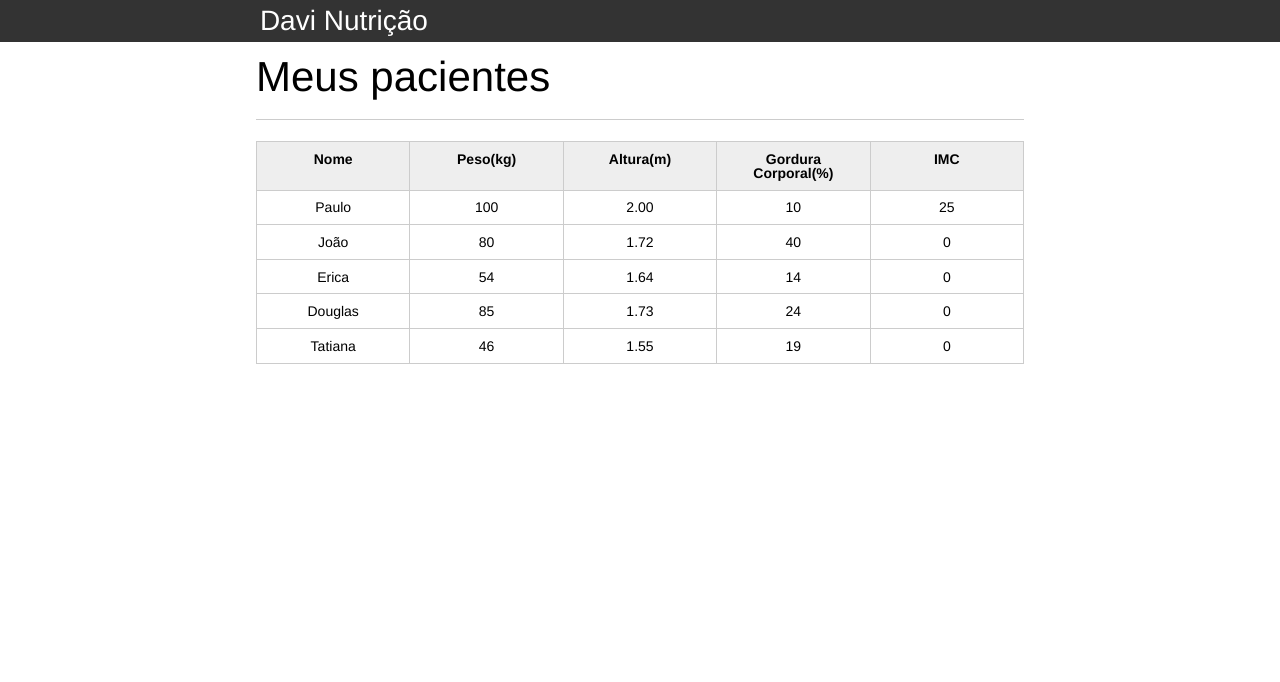
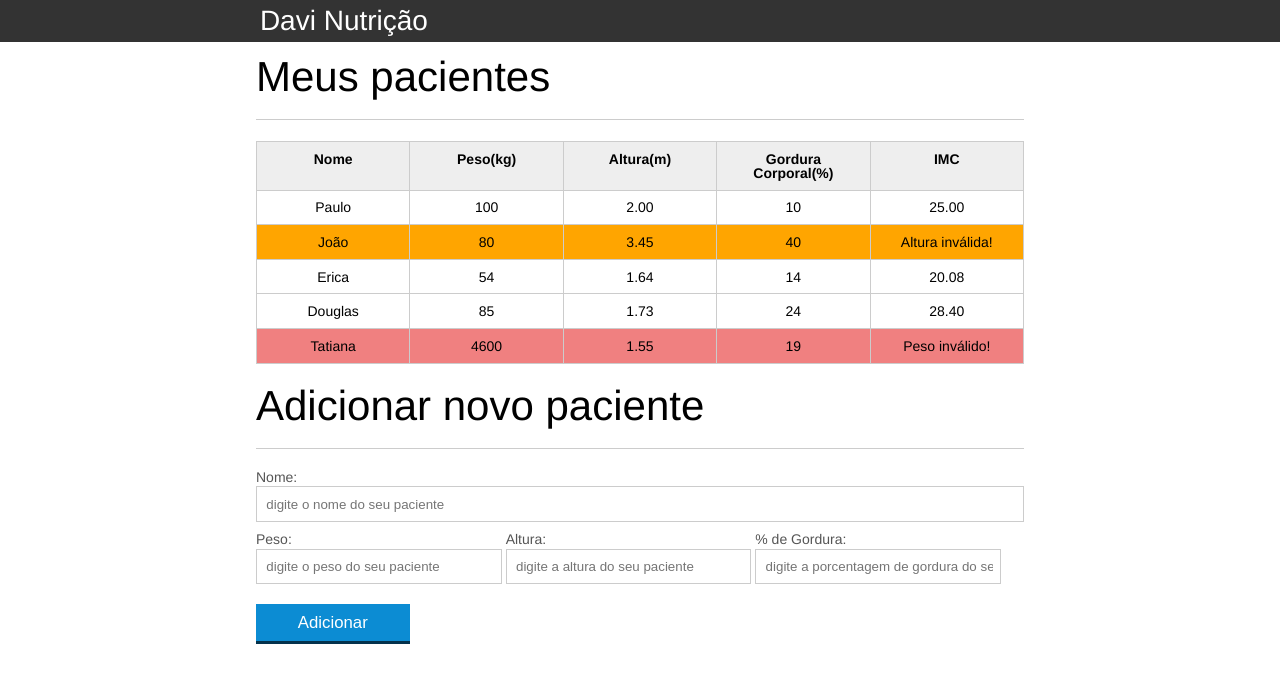
Before and after one commit to davipereirape/front-end, a plain HTML site: page introducao-javascript/index.html in a window 1280 px wide. Drawn offline with Linux system fonts and the light colour scheme.

Commit message:
formulário

```diff
--- a/introducao-javascript/css/index.css
+++ b/introducao-javascript/css/index.css
@@ -132,3 +132,8 @@ button[disabled=disabled], button:disabled {
 .campo-invalido{
 	border: 1px solid red;
 }
+
+.paciente-invalido
+{
+	background-color: orange;
+}
--- a/introducao-javascript/index.html
+++ b/introducao-javascript/index.html
@@ -40,7 +40,7 @@
 						<tr class="paciente" >
 							<td class="info-nome">João</td>
 							<td class="info-peso">80</td>
-							<td class="info-altura">1.72</td>
+							<td class="info-altura">3.45</td>
 							<td class="info-gordura">40</td>
 							<td class="info-imc">0</td>
 						</tr>
@@ -62,7 +62,7 @@
 						</tr>
 						<tr class="paciente" >
 							<td class="info-nome">Tatiana</td>
-							<td class="info-peso">46</td>
+							<td class="info-peso">4600</td>
 							<td class="info-altura">1.55</td>
 							<td class="info-gordura">19</td>
 							<td class="info-imc">0</td>
@@ -72,7 +72,32 @@
 
 			</section>
 		</main>
+		<br />
+		<section class="container">
+	    <h2 id="titulo-form">Adicionar novo paciente</h2>
+	    <form id="form-adiciona">
+	        <div class="">
+	            <label for="nome">Nome:</label>
+	            <input id="nome" name="nome" type="text" placeholder="digite o nome do seu paciente" class="campo">
+	        </div>
+	        <div class="grupo">
+	            <label for="peso">Peso:</label>
+	            <input id="peso" name="peso" type="text" placeholder="digite o peso do seu paciente" class="campo campo-medio">
+	        </div>
+	        <div class="grupo">
+	            <label for="altura">Altura:</label>
+	            <input id="altura" name="altura" type="text" placeholder="digite a altura do seu paciente" class="campo campo-medio">
+	        </div>
+	        <div class="grupo">
+	            <label for="gordura">% de Gordura:</label>
+	            <input id="gordura" name="gordura" type="text" placeholder="digite a porcentagem de gordura do seu paciente" class="campo campo-medio">
+	        </div>
+
+	        <button id="adicionar-paciente" class="botao bto-principal">Adicionar</button>
+	    </form>
+	</section>
 
 		<script src="js/principal.js" > </script>
+		<script src="js/form.js" > </script>
 	</body>
 </html>
--- /dev/null
+++ b/introducao-javascript/js/form.js
@@ -0,0 +1,49 @@
+
+// Eventos, Formulário e criação de Eventos
+titulo.addEventListener("click", function(){
+  console.log("Olá, posso chamar uma função anonima! ");
+});
+
+function mostraMensagem()
+{
+  console.log("Olá, eu fui clicado!");
+}
+
+var botaoAdicionar = document.querySelector("#adicionar-paciente");
+botaoAdicionar.addEventListener("click", function(event){
+  event.preventDefault();
+
+  var form = document.querySelector("#form-adiciona");
+  console.log(form);
+
+  var nome = form.nome.value;
+  var peso = form.peso.value;
+  var altura = form.altura.value;
+  var gordura = form.gordura.value;
+  console.log(gordura);
+
+  var pacienteTr = document.createElement("tr");
+  console.log(pacienteTr);
+
+  var nomeTd = document.createElement("td");
+  var pesoTd = document.createElement("td");
+  var alturaTd = document.createElement("td");
+  var gorduraTd = document.createElement("td");
+  var imcTd = document.createElement("td");
+
+  nomeTd.textContent = nome;
+  pesoTd.textContent = peso;
+  alturaTd.textContent = altura;
+  gorduraTd.textContent = gordura;
+  imcTd.textContent = "0";
+
+  pacienteTr.appendChild(nomeTd);
+  pacienteTr.appendChild(pesoTd);
+  pacienteTr.appendChild(alturaTd);
+  pacienteTr.appendChild(gorduraTd);
+
+  var tabela = document.querySelector("#tabela-pacientes");
+  tabela.appendChild(pacienteTr);
+
+})
+// FIM
--- a/introducao-javascript/js/principal.js
+++ b/introducao-javascript/js/principal.js
@@ -54,3 +54,42 @@ if (pesoValido && alturaValida)
 {
   tdIMC.textContent = peso / (altura * altura);
 }
+// FIM
+
+// Arrays, Loop e Estilos
+var pacientes = document.querySelectorAll(".paciente");
+for (var i = 0; i < pacientes.length; i++ )
+{
+  var paciente = pacientes[i];
+  var tdPeso = paciente.querySelector(".info-peso");
+  var peso = tdPeso.textContent;
+
+  var tdAltura = paciente.querySelector(".info-altura");
+  var altura = tdAltura.textContent;
+
+  var pesoValido = true;
+  var alturaValida = true;
+
+  var tdIMC = paciente.querySelector(".info-imc");
+
+  // Operadores lógicos
+  if (peso <= 0  || peso > 1000)
+  {
+    pesoValido = false;
+    tdIMC.textContent = "Peso inválido!";
+    paciente.style.backgroundColor = "lightcoral"; // alterando a cor de fundo da tr na mão.
+  }
+
+  if (altura <= 0  || altura > 3.00)
+  {
+    alturaValida = false;
+    tdIMC.textContent = "Altura inválida!"
+    paciente.classList.add("paciente-invalido");  // utilizando classe css para alterar a cor, atribuindo class à tr.
+  }
+
+  if (pesoValido && alturaValida)
+  {
+    tdIMC.textContent = (peso / (altura * altura)).toFixed(2);
+  }
+}
+// FIMM
```
